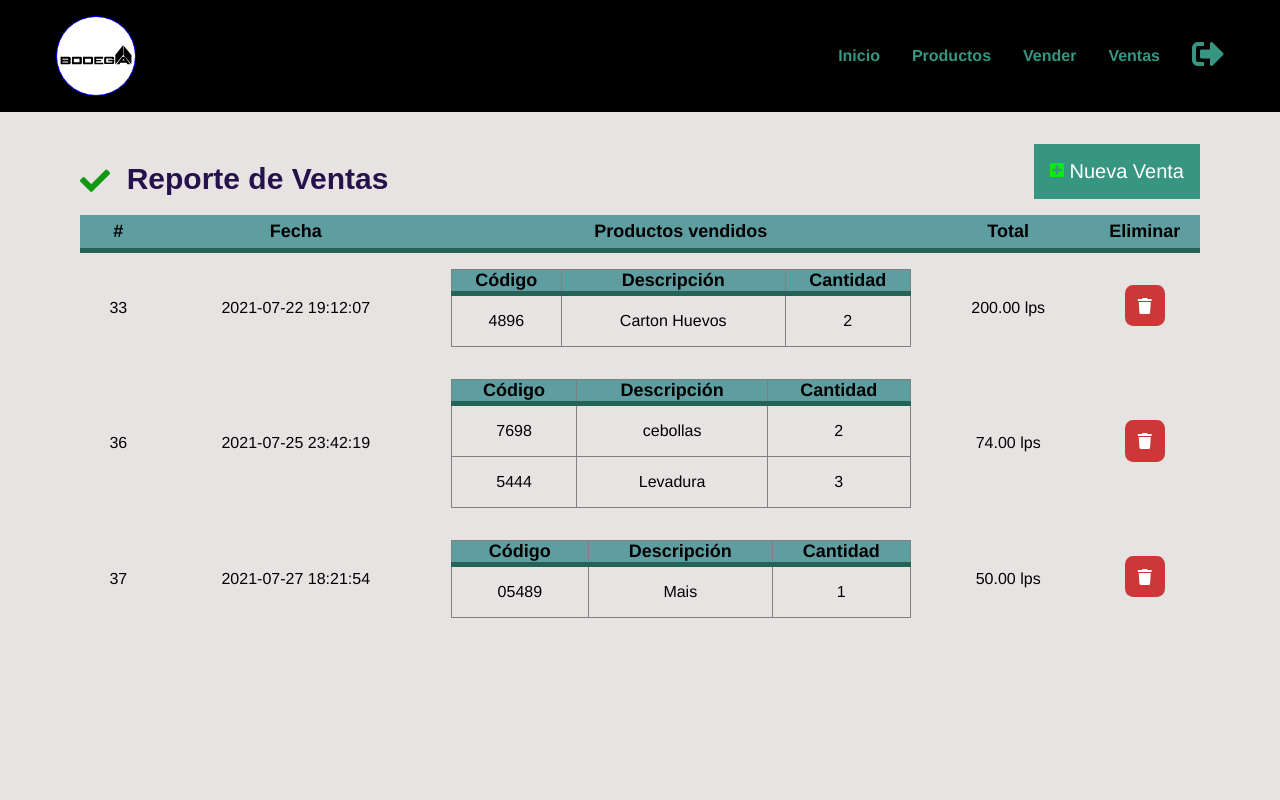
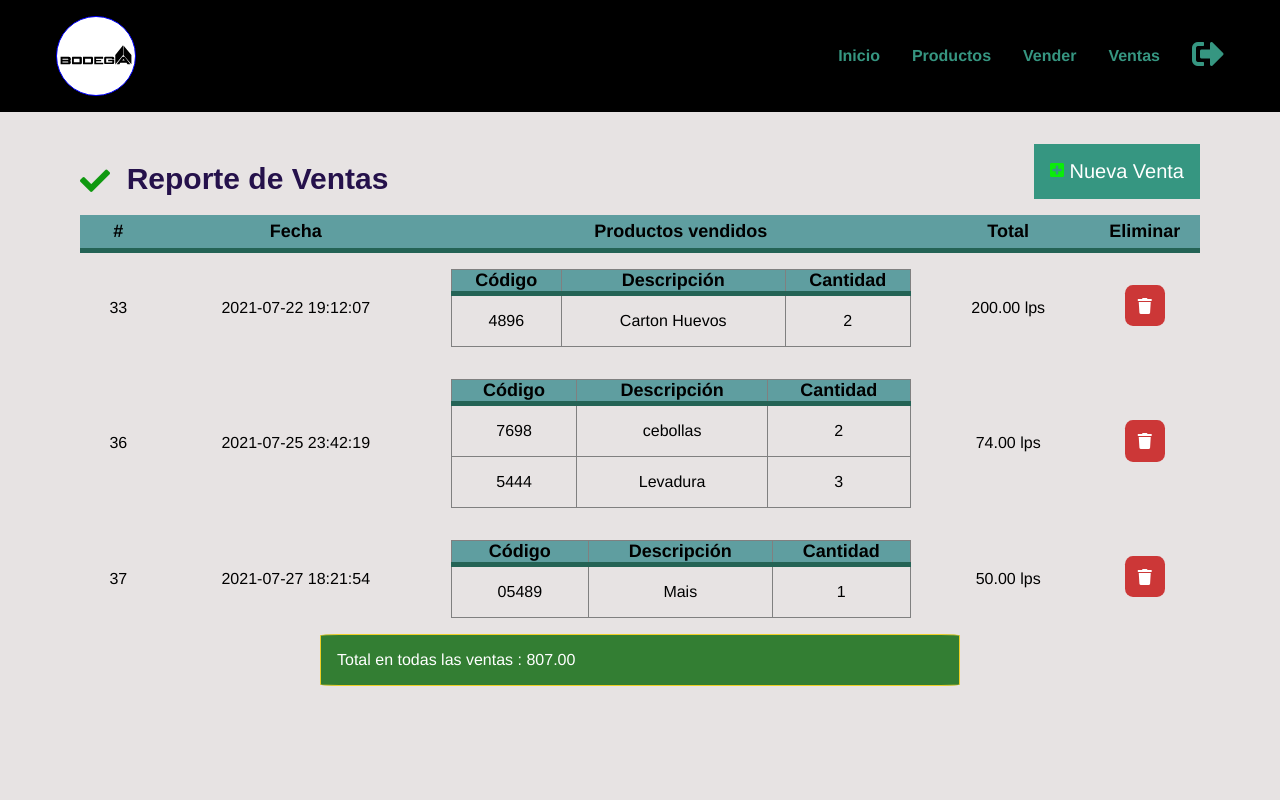
Before and after one commit to yovaniJCG/Proyecto_Final_SoftwareII, a PHP site: page /ventas.php in a window 1280 px wide. Run offline with PHP 8.4, Linux system fonts and the light colour scheme; data comes from the database, SQL or seed files in the repository; some libraries are stand-ins or nearby versions.

Commit message:
Update ventas.php

```diff
--- a/ventas.php
+++ b/ventas.php
@@ -3,6 +3,10 @@
 include_once "base_de_datos.php";
 $sentencia = $base->query("SELECT ventas.total, ventas.fecha, ventas.id, GROUP_CONCAT(	productos.codigo, '..',  productos.descripcion, '..', productos_vendidos.cantidad SEPARATOR '__') AS productos FROM ventas INNER JOIN productos_vendidos ON productos_vendidos.id_venta = ventas.id INNER JOIN productos ON productos.id = productos_vendidos.id_producto GROUP BY ventas.id ORDER BY ventas.id;");
 $ventas = $sentencia->fetchAll(PDO::FETCH_OBJ);
+?>
+<?php
+$total_dinero= $base->query(" SELECT SUM(total) AS total_todas_ventas FROM ventas");
+$resultado = $total_dinero->fetchAll(PDO::FETCH_OBJ);
 ?>
 <!DOCTYPE html>
 <html lang="es">
@@ -110,6 +114,11 @@ $ventas = $sentencia->fetchAll(PDO::FETCH_OBJ);
         </tbody>
       </table>
     </div>
+	     <?php foreach ($resultado as $total_d) {
+    } ?>
+    <div class="total_todas_ventas">
+      <p>Total en todas las ventas : <?php echo $total_d->total_todas_ventas ?></p>
+    </div>
   </section>
 
 
```
